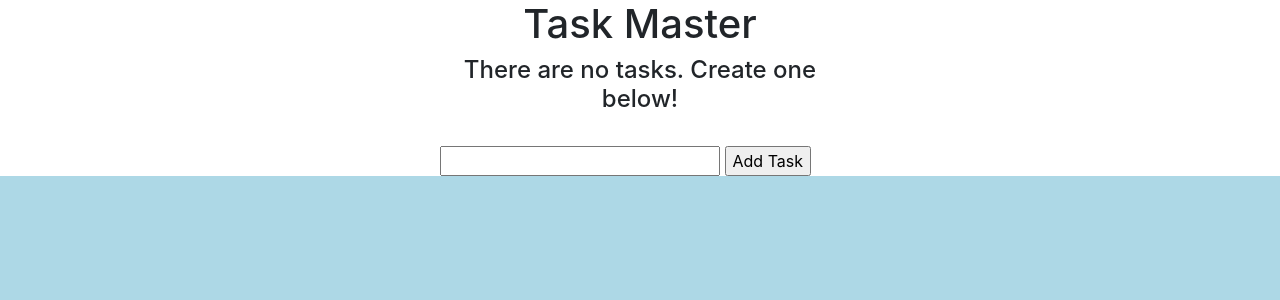
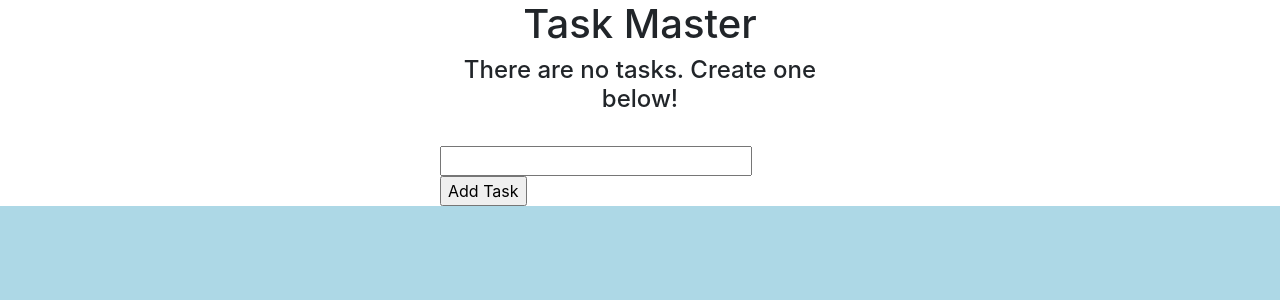
Before and after one commit to Max-FM/Building-a-Basic-Flask-App, a Flask app: page / in a window 1280 px wide. Shown: the part 56-356 px from the top of the page. Run offline with Flask 3, Linux system fonts and the light colour scheme; data that the repository does not hold is empty; some libraries are stand-ins or nearby versions.

Commit message:
Minor CSS edits

```diff
--- a/app/static/css/main.css
+++ b/app/static/css/main.css
@@ -32,5 +32,5 @@
 }
 
 #content {
-    width: 70%;
+    width: 78%;
 }
```
